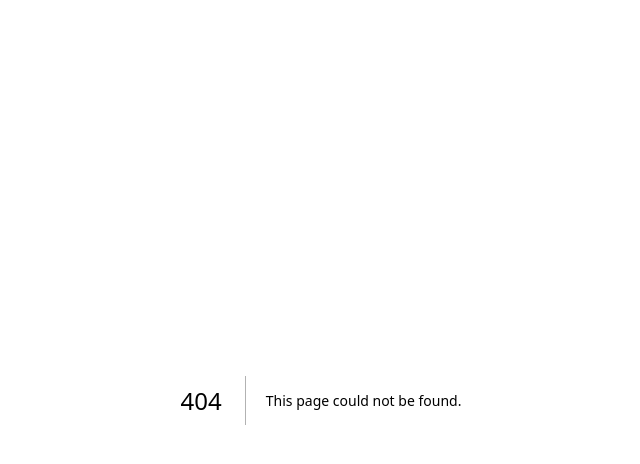
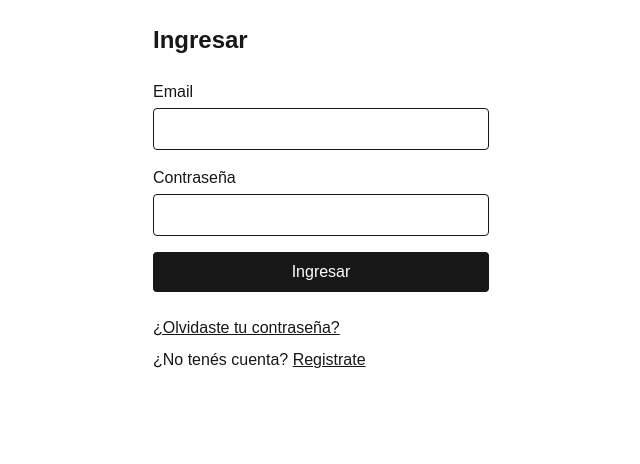
Before and after one commit to Stack-dos/asistencia-coach-basquet, a Next.js app: page /login in a window 1280 px wide. Before the commit this address had no page. Shown: the top 464 px of the page, without its empty margins (319-959 px from the left). Built offline with nearby package versions, Linux system fonts and the light colour scheme.

Commit message:
feat: agregar formulario de inicio de sesión y manejo de errores de enlace

```diff
--- /dev/null
+++ b/src/app/(auth)/login/login-form.tsx
@@ -0,0 +1,65 @@
+"use client";
+
+import Link from "next/link";
+import { useActionState } from "react";
+import { signIn } from "@/data/auth";
+
+export function LoginForm() {
+  const [state, formAction, pending] = useActionState(signIn, {});
+
+  return (
+    <>
+      <form action={formAction} className="flex flex-col gap-4">
+        <div className="flex flex-col gap-1">
+          <label htmlFor="email">Email</label>
+          <input
+            id="email"
+            name="email"
+            type="email"
+            autoComplete="email"
+            required
+            className="rounded border px-3 py-2"
+          />
+        </div>
+
+        <div className="flex flex-col gap-1">
+          <label htmlFor="password">Contraseña</label>
+          <input
+            id="password"
+            name="password"
+            type="password"
+            autoComplete="current-password"
+            required
+            className="rounded border px-3 py-2"
+          />
+        </div>
+
+        {state.error && (
+          <p role="alert" className="text-red-600">
+            {state.error}
+          </p>
+        )}
+
+        <button
+          type="submit"
+          disabled={pending}
+          className="rounded bg-foreground px-4 py-2 text-background disabled:opacity-50"
+        >
+          {pending ? "Ingresando…" : "Ingresar"}
+        </button>
+      </form>
+
+      <div className="flex flex-col gap-2">
+        <Link href="/recuperar" className="underline">
+          ¿Olvidaste tu contraseña?
+        </Link>
+        <p>
+          ¿No tenés cuenta?{" "}
+          <Link href="/registro" className="underline">
+            Registrate
+          </Link>
+        </p>
+      </div>
+    </>
+  );
+}
--- /dev/null
+++ b/src/app/(auth)/login/page.tsx
@@ -0,0 +1,30 @@
+import { Suspense } from "react";
+import { LoginForm } from "./login-form";
+
+// Lee la URL (dato del request): va dentro de <Suspense> para que el resto de la página se prerenderice.
+async function LinkError({
+  searchParams,
+}: {
+  searchParams: PageProps<"/login">["searchParams"];
+}) {
+  const { error } = await searchParams;
+  if (error !== "link-invalido") return null;
+  return (
+    <p role="alert" className="text-red-600">
+      El enlace no es válido o ya venció. Ingresá con tu email y contraseña, o
+      pedí uno nuevo.
+    </p>
+  );
+}
+
+export default function LoginPage(props: PageProps<"/login">) {
+  return (
+    <main className="mx-auto flex w-full max-w-sm flex-col gap-6 p-6">
+      <h1 className="text-2xl font-semibold">Ingresar</h1>
+      <Suspense>
+        <LinkError searchParams={props.searchParams} />
+      </Suspense>
+      <LoginForm />
+    </main>
+  );
+}
```
